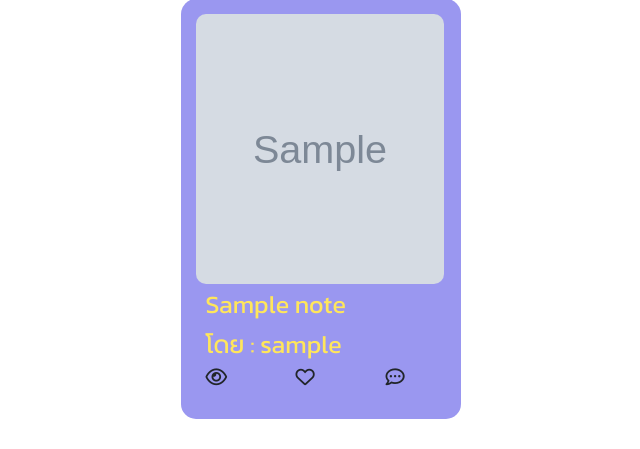
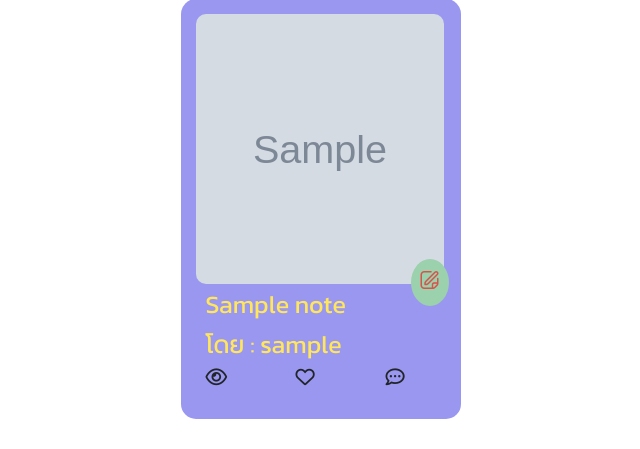
Before and after one commit to Chanwanit-Nuchyoo/CENOTE, a Django app: page /profile in a window 1280 px wide. Shown: the part 1007-1456 px from the top of the page, without its empty margins (347-987 px from the left). Run offline with Django 4.2, Linux system fonts and the light colour scheme; a user stored in the database is signed in; tables that the repository leaves empty hold one stand-in row (values such as "Sample post"); grey boxes marked "Sample" are stand-in pictures; some libraries are stand-ins or nearby versions.

Commit message:
เพิ่มปุ่มedit noteจากหน้าProfile

```diff
--- a/base/static/base/style.css
+++ b/base/static/base/style.css
@@ -1393,6 +1393,26 @@ button {
     font-size: 1.2rem;
 }
 
+.mypage-header #pencil {
+    cursor: pointer;
+    position: absolute;
+    color: #d7534c;
+    background-color: #9BD1AC;
+    border-radius: 50%;
+    padding: 10px;
+    top: 290px;
+    left: 275px;
+}
+
+#pencil i {
+    font-size: large;
+    margin: 0;
+}
+
+.mypage-header #pencil:hover {
+    box-shadow: 2px 2px 2px #000000;
+}
+
 .mypage-header #edit-profile,
 .edit-profile #save {
     width: 200px;
--- a/base/templates/base/mypage.html
+++ b/base/templates/base/mypage.html
@@ -114,6 +114,12 @@
                 <div class = "eye-product"><i class="fa-regular fa-eye"></i></div>
                 <div class = "heart-product"><i class="fa-regular fa-heart"></i></div>
                 <div class = "chat-product"><i class="fa-regular fa-comment-dots"></i></div>
+                <div id = "pencil"> <i class="fi fi-rr-edit"></i>
+                {% comment %} ลิงก์ให้หน่อย
+                    <a href = "{% url 'editnote' %}"></a>{% endcomment %}
+                    <a href = "#"></a>
+
+                </div>
 
             </div>
 
```
